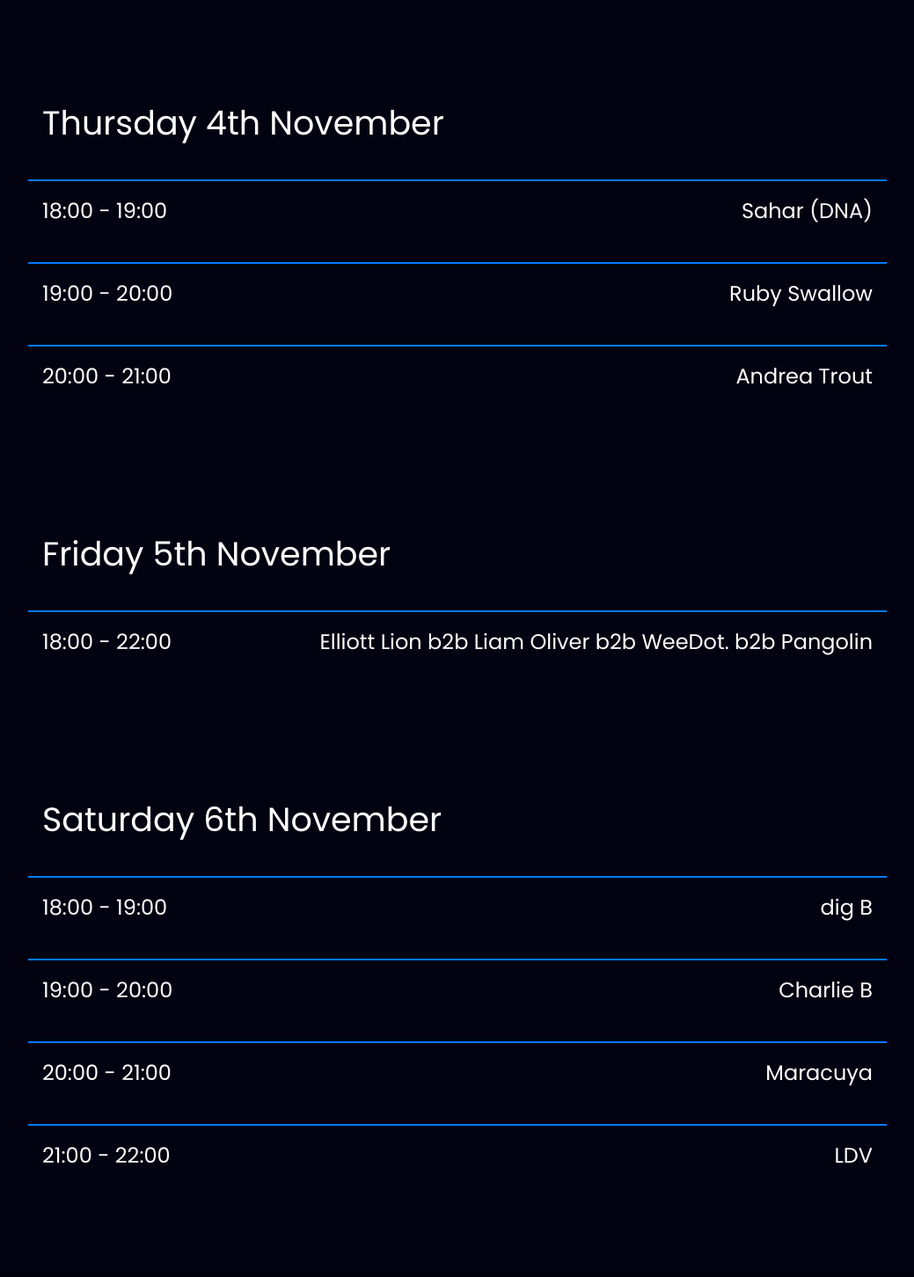
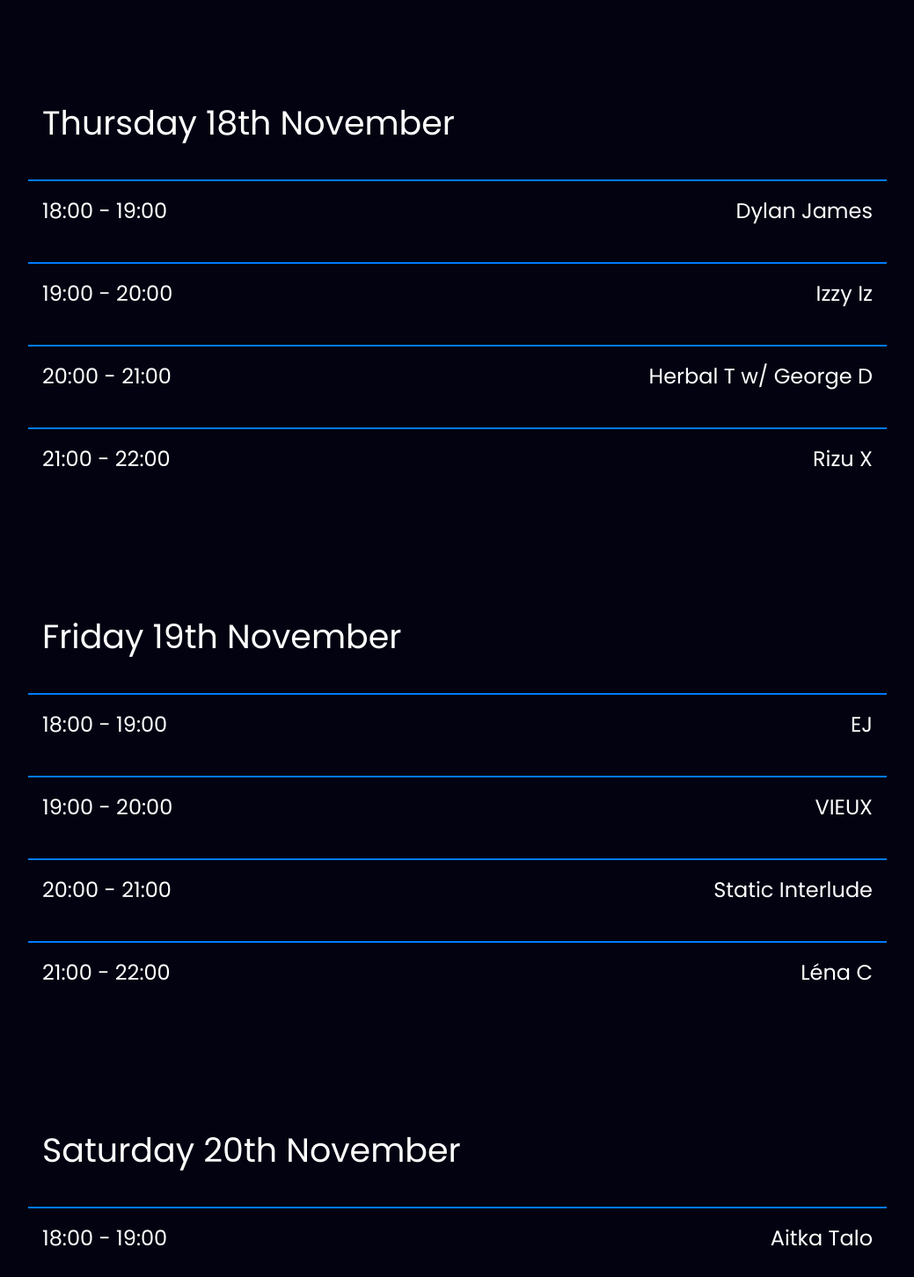
Before and after one commit to katiemhughes/radio-website, a React (Create React App) app: page / in a window 1280 px wide. Shown: the part 1718-3170 px from the top of the page at 88% size, without its empty margins (120-1159 px from the left). Built offline with nearby package versions, Linux system fonts and the light colour scheme.

Commit message:
schedule

```diff
--- a/src/components/schedule/Schedule.js
+++ b/src/components/schedule/Schedule.js
@@ -11,49 +11,65 @@ const Schedule = () => {
             <h1 className="schedule-title">SCHEDULE</h1>
             <table className="schedule-table">
                 <ScheduleDate
-                    showDate="Thursday 4th November"
+                    showDate="Thursday 18th November"
                 />
                 <ScheduleItem
                     showTime="18:00 - 19:00"
-                    showName="Sahar (DNA)"
+                    showName="Dylan James"
                 />
                 <ScheduleItem
                     showTime="19:00 - 20:00"
-                    showName="Ruby Swallow"
+                    showName="Izzy Iz"
                 />
                 <ScheduleItem
                     showTime="20:00 - 21:00"
-                    showName="Andrea Trout"
+                    showName="Herbal T w/ George D"
+                />
+                <ScheduleItem
+                    showTime="21:00 - 22:00"
+                    showName="Rizu X"
                 />
             </table>
             <table className="schedule-table">
                 <ScheduleDate
-                    showDate="Friday 5th November"
-                />
-                <ScheduleItem
-                    showTime="18:00 - 22:00"
-                    showName="Elliott Lion b2b Liam Oliver b2b WeeDot. b2b Pangolin"
-                />
+                    showDate="Friday 19th November"
+                    />
+                    <ScheduleItem
+                        showTime="18:00 - 19:00"
+                        showName="EJ"
+                    />
+                    <ScheduleItem
+                        showTime="19:00 - 20:00"
+                        showName="VIEUX"
+                    />
+                    <ScheduleItem
+                        showTime="20:00 - 21:00"
+                        showName="Static Interlude"
+                    />
+                    <ScheduleItem
+                        showTime="21:00 - 22:00"
+                        showName="Léna C"
+        />
             </table>
             <table className="schedule-table">
                 <ScheduleDate
-                    showDate="Saturday 6th November"
+                    showDate="Saturday 20th November"
                 />
                 <ScheduleItem
                     showTime="18:00 - 19:00"
-                    showName="dig B"
+                    showName="Aitka Talo"
                 />
                 <ScheduleItem
                     showTime="19:00 - 20:00"
-                    showName="Charlie B"
+                    showName="Shannon From Admin"
                 />
                 <ScheduleItem
                     showTime="20:00 - 21:00"
-                    showName="Maracuya"
+                    showName="Doyle"
                 />
                 <ScheduleItem
                     showTime="21:00 - 22:00"
-                    showName="LDV"
+                    showName="Mute Artefact w/ Alpine Sound"
                 />
             </table>
         </div>
```
